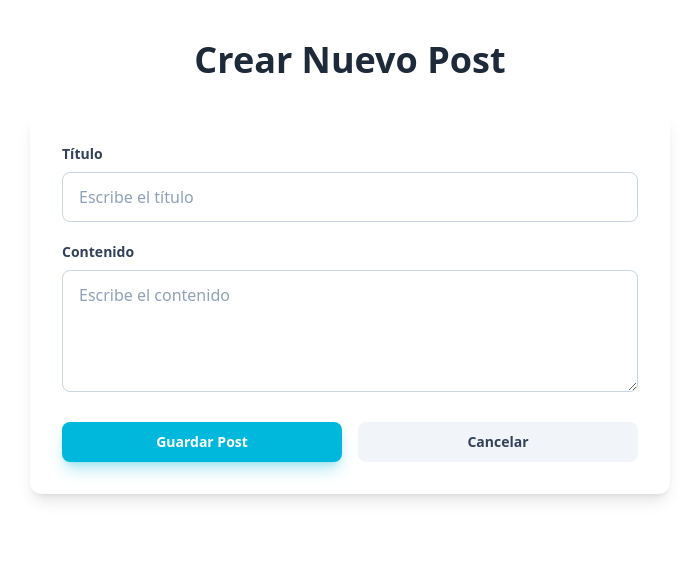
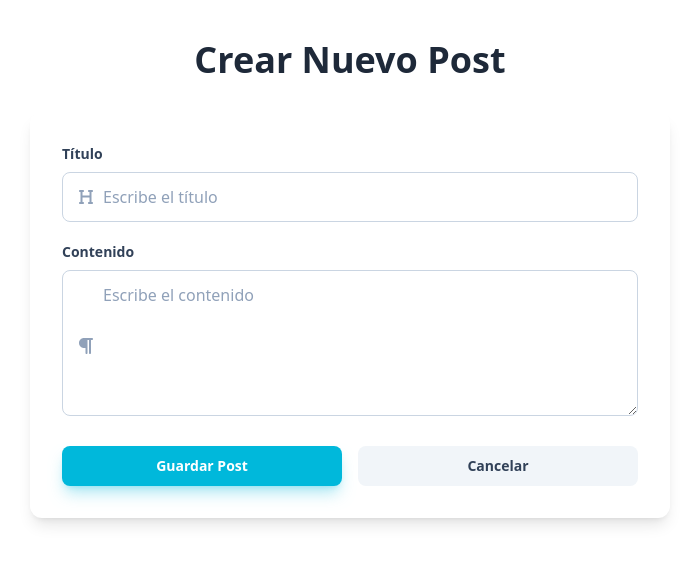
Before and after one commit to susananzth/vitejs-crud-posts, a React (Vite) app: page /posts/nuevo in a window 1280 px wide. Shown: the top 564 px of the page, without its empty margins (290-989 px from the left). Built offline with nearby package versions, Linux system fonts and the light colour scheme.

Commit message:
feat(input): Creando componente de input y agregando fontawesome

```diff
--- a/package.json
+++ b/package.json
@@ -10,6 +10,11 @@
     "preview": "vite preview"
   },
   "dependencies": {
+    "@fortawesome/fontawesome-svg-core": "^7.1.0",
+    "@fortawesome/free-brands-svg-icons": "^7.1.0",
+    "@fortawesome/free-regular-svg-icons": "^7.1.0",
+    "@fortawesome/free-solid-svg-icons": "^7.1.0",
+    "@fortawesome/react-fontawesome": "^3.1.0",
     "@tailwindcss/vite": "^4.1.16",
     "react": "^19.1.1",
     "react-dom": "^19.1.1",
--- /dev/null
+++ b/src/components/common/Input.jsx
@@ -0,0 +1,85 @@
+import { FontAwesomeIcon } from "@fortawesome/react-fontawesome";
+
+// Estilos base para el <input> o <textarea>
+const baseInputStyles = `
+  w-full py-3 rounded-lg
+  bg-white dark:bg-slate-800
+  text-slate-900 dark:text-slate-100
+  border border-slate-300 dark:border-slate-600
+  placeholder-slate-400 dark:placeholder-slate-500
+  focus:outline-none focus:ring-2 focus:ring-cyan-500 focus:border-cyan-500
+  transition-colors
+`;
+
+/**
+ * --- El Componente Input ---
+ * * Props:
+ * - label: (string) Texto para el <label>.
+ * - id: (string) ID para conectar el label al input (importante para accesibilidad).
+ * - name: (string) Nombre del input.
+ * - as: (string) 'input' o 'textarea'. (default: 'input')
+ * - icon: (objeto) El icono de FontAwesome (ej. faUser). (Opcional)
+ * - type: (string) Tipo de input: 'text', 'password', 'email', etc. (default: 'text')
+ * - className: (string) Clases extra para el *contenedor* (para espaciado, ej. 'mb-4').
+ * - ...props: Todas las demás props (value, onChange, placeholder, rows) se pasan al input/textarea.
+ */
+function Input({
+  label,
+  id,
+  name,
+  as = "input",
+  icon,
+  type = "text",
+  className = "",
+  ...props
+}) {
+  // 1. Decide qué componente renderizar
+  const InputComponent = as === "textarea" ? "textarea" : "input";
+
+  // 2. Define los estilos de padding
+  // Si hay icono, añadimos padding a la izquierda (pl-10)
+  // Si no hay icono, padding normal (px-4)
+  const paddingStyles = icon ? "pl-10 pr-4" : "px-4";
+
+  // 3. Prepara las props para el componente (Input o Textarea)
+  const inputProps = {
+    id,
+    name,
+    className: `${baseInputStyles} ${paddingStyles}`,
+    ...props, // Pasa value, onChange, placeholder, rows, etc.
+  };
+
+  if (as === "input") {
+    inputProps.type = type;
+  }
+
+  return (
+    <div className={`w-full ${className}`}>
+      {/* 1. Etiqueta (Label) */}
+      {label && ( // Solo muestra el label si se proporciona
+        <label
+          htmlFor={id}
+          className="block text-sm font-bold text-slate-700 dark:text-slate-300 mb-2"
+        >
+          {label}
+        </label>
+      )}
+
+      {/* 2. Contenedor del Input (para posicionar el icono) */}
+      {/* 'group' permite que el icono cambie de color cuando el input está en foco */}
+      <div className="relative group">
+        {/* 3. Icono (si se proporciona) */}
+        {icon && (
+          <span className="absolute inset-y-0 left-0 flex items-center pl-3.5 text-slate-400 dark:text-slate-500 transition-colors group-focus-within:text-cyan-500 pointer-events-none">
+            <FontAwesomeIcon icon={icon} />
+          </span>
+        )}
+
+        {/* 4. El Input o Textarea */}
+        <InputComponent {...inputProps} />
+      </div>
+    </div>
+  );
+}
+
+export default Input;
--- a/src/components/posts/PostForm.jsx
+++ b/src/components/posts/PostForm.jsx
@@ -1,5 +1,7 @@
 import { useState, useEffect } from "react";
+import { faHeading, faParagraph } from "@fortawesome/free-solid-svg-icons";
 import Button from "../common/Button";
+import Input from "../common/Input";
 
 /**
  * Props que recibe:
@@ -10,15 +12,6 @@ import Button from "../common/Button";
 function PostForm({ onSubmit, initialData = null, onCancel }) {
   const [title, setTitle] = useState("");
   const [body, setBody] = useState("");
-  const commonInputStyles = `
-    w-full px-4 py-3 rounded-lg
-    bg-white dark:bg-slate-800
-    text-slate-900 dark:text-slate-100
-    border border-slate-300 dark:border-slate-600
-    placeholder-slate-400 dark:placeholder-slate-500
-    focus:outline-none focus:ring-2 focus:ring-cyan-500 focus:border-cyan-500
-    transition-colors
-  `;
 
   // Este efecto sincroniza el estado del formulario con `initialData`
   // Se usa para cargar los datos del post cuando hacemos clic en "Editar"
@@ -47,38 +40,30 @@ function PostForm({ onSubmit, initialData = null, onCancel }) {
       onSubmit={handleSubmit}
       className="bg-white dark:bg-slate-800 p-8 rounded-xl shadow-lg dark:shadow-none dark:ring-1 dark:ring-slate-700"
     >
-      <div className="mb-5">
-        <label
-          htmlFor="title"
-          className="block text-sm font-bold text-slate-700 dark:text-slate-300 mb-2"
-        >
-          Título
-        </label>
-        <input
-          type="text"
+      <Input
+        label="Título"
         id="title"
+        name="title"
+        icon={faHeading}
+        placeholder="Escribe el título"
         value={title}
         onChange={(e) => setTitle(e.target.value)}
-          className={commonInputStyles}
-          placeholder="Escribe el título"
+        className="mb-5"
       />
-      </div>
-      <div className="mb-6">
-        <label
-          htmlFor="body"
-          className="block text-sm font-bold text-slate-700 dark:text-slate-300 mb-2"
-        >
-          Contenido
-        </label>
-        <textarea
+
+      <Input
+        as="textarea"
+        label="Contenido"
         id="body"
+        name="body"
+        icon={faParagraph}
+        placeholder="Escribe el contenido"
         value={body}
         onChange={(e) => setBody(e.target.value)}
-          className={`${commonInputStyles} min-h-[120px]`}
-          rows="4"
-          placeholder="Escribe el contenido"
+        rows={5}
+        className="mb-6"
       />
-      </div>
+
       <div className="flex gap-4">
         <Button type="submit" variant="primary" className="flex-1">
           {initialData ? "Actualizar Post" : "Guardar Post"}
```
Also changed, not shown: 1 other file (tests, documents, lock files or other folders). Lines whose indentation alone changed are shown as unchanged.
